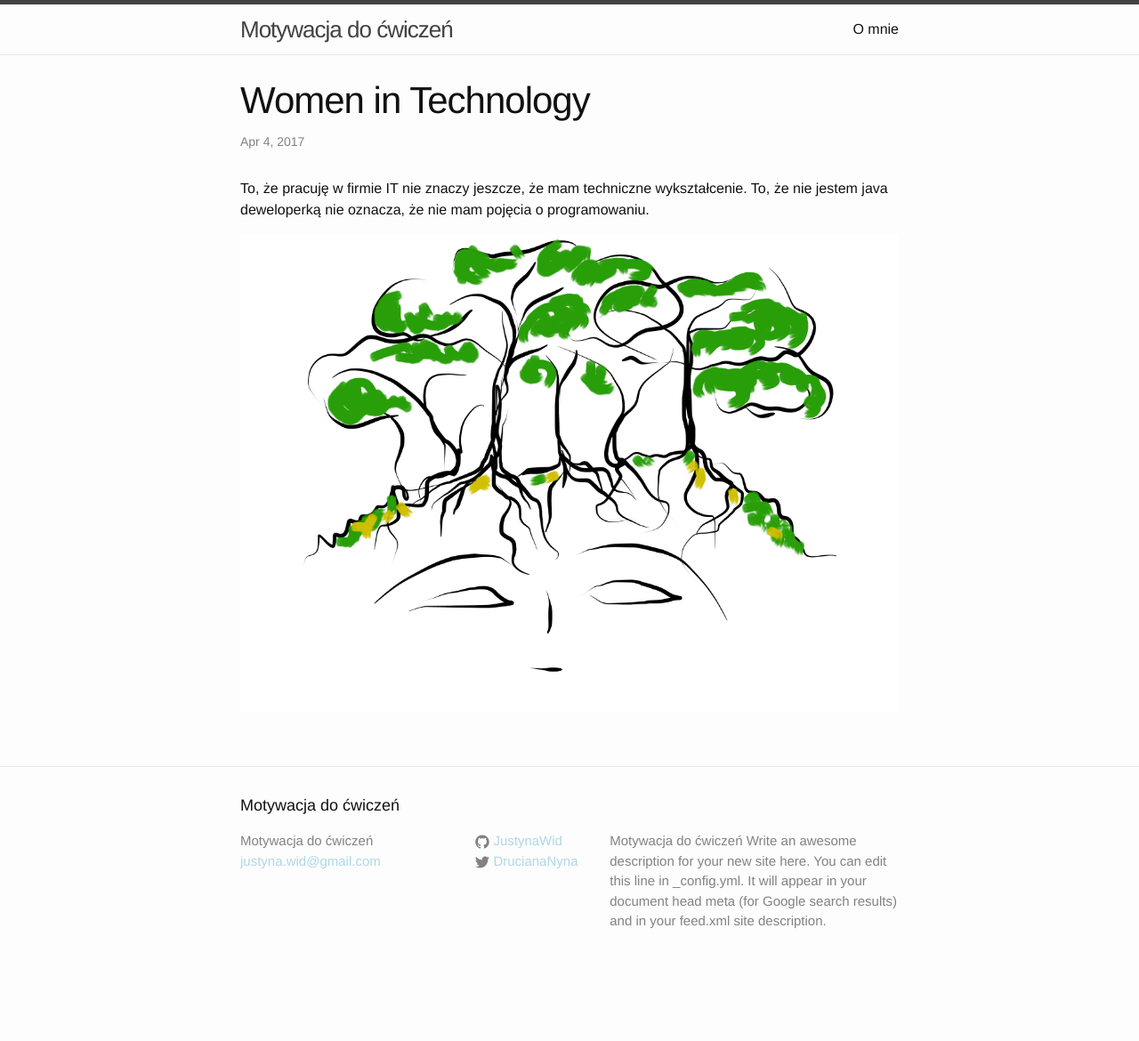
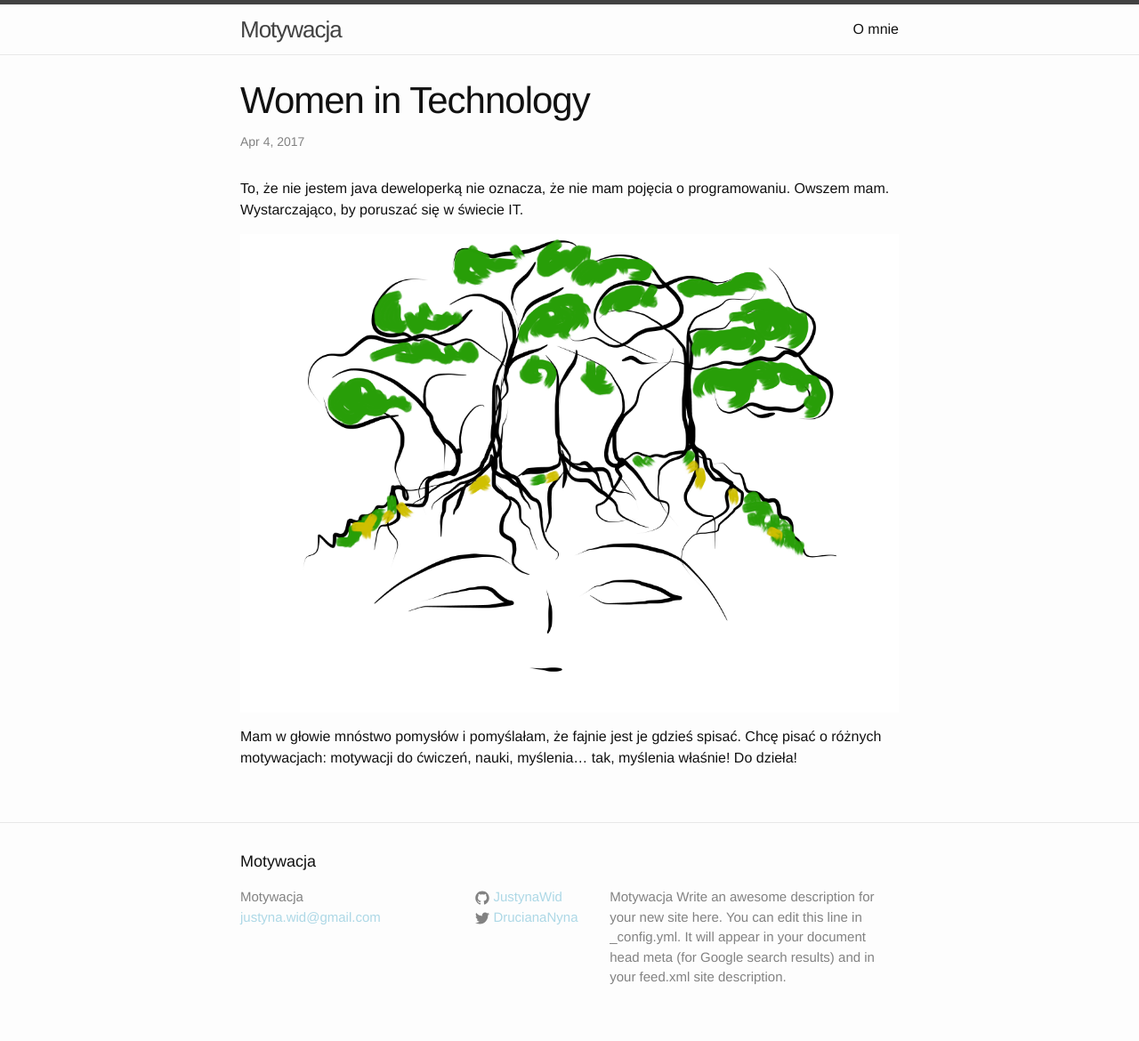
Before and after one commit to JustynaWid/JustynaWid.github.io, a Jekyll site: the page built from _posts/2018-04-04-intro.markdown, in a window 1280 px wide. Shown: the whole page at 89% size. Built offline with Jekyll 4.4.1, drawn with Linux system fonts in a browser that asks for light colours; before the commit the page ends 1107 px from its top, so only the background shows below that.

Commit message:
general changes
pierwszy post

```diff
--- a/_config.yml
+++ b/_config.yml
@@ -6,10 +6,10 @@
 # 'jekyll serve'. If you change this file, please restart the server process.
 
 # Site settings
-title: Motywacja do ćwiczeń
+title: Motywacja
 email: justyna.wid@gmail.com
 description: > # this means to ignore newlines until "baseurl:"
-  Motywacja do ćwiczeń
+  Motywacja
   Write an awesome description for your new site here. You can edit this
   line in _config.yml. It will appear in your document head meta (for
   Google search results) and in your feed.xml site description.
--- a/_posts/2018-04-04-intro.markdown
+++ b/_posts/2018-04-04-intro.markdown
@@ -4,6 +4,11 @@ title:  "Women in Technology"
 date:   2017-04-04 19:40:51 +0000
 categories: womenInTech
 ---
-To, że pracuję w firmie IT nie znaczy jeszcze, że mam techniczne wykształcenie. To, że nie jestem java deweloperką nie oznacza, że nie mam pojęcia o programowaniu.
+To, że nie jestem java deweloperką nie oznacza, że nie mam pojęcia o programowaniu.
+Owszem mam. Wystarczająco, by poruszać się w świecie IT.
 
 ![sunSet](/assets/motivation/tree.png){:class="img-responsive"}
+
+Mam w głowie mnóstwo pomysłów i pomyślałam, że fajnie jest je gdzieś spisać.
+Chcę pisać o różnych motywacjach: motywacji do ćwiczeń, nauki, myślenia... tak, myślenia właśnie!
+Do dzieła!
```
